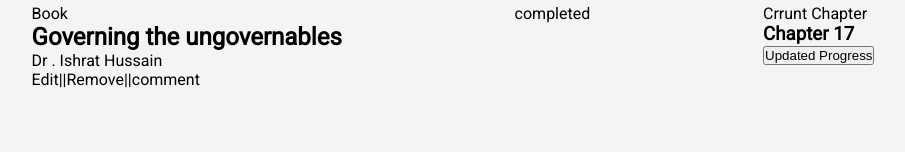
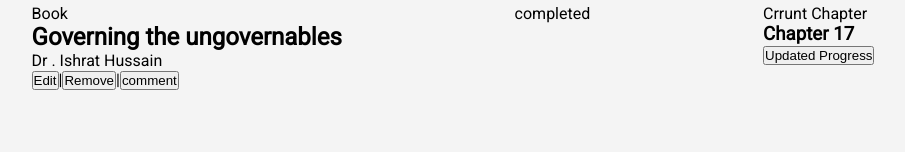
Before and after one commit to emhamza/book-strore-App, a React (Create React App) app: page / in a window 1280 px wide. Shown: the part 165-317 px from the top of the page, without its empty margins (187-1092 px from the left). Built offline with nearby package versions, Linux system fonts and the light colour scheme.

Commit message:
Update with required changes

```diff
--- a/src/components/Book.js
+++ b/src/components/Book.js
@@ -8,11 +8,11 @@ function Book() {
         <h2>Governing the ungovernables</h2>
         <p>Dr . Ishrat Hussain</p>
         <p>
-          <span>Edit</span>
-          ||
-          <span>Remove</span>
-          ||
-          <span>comment</span>
+          <button type="submit">Edit</button>
+          |
+          <button type="submit">Remove</button>
+          |
+          <button type="submit">comment</button>
         </p>
       </div>
       <div>
```
Also changed, not shown: 1 other file (tests, documents, lock files or other folders).
